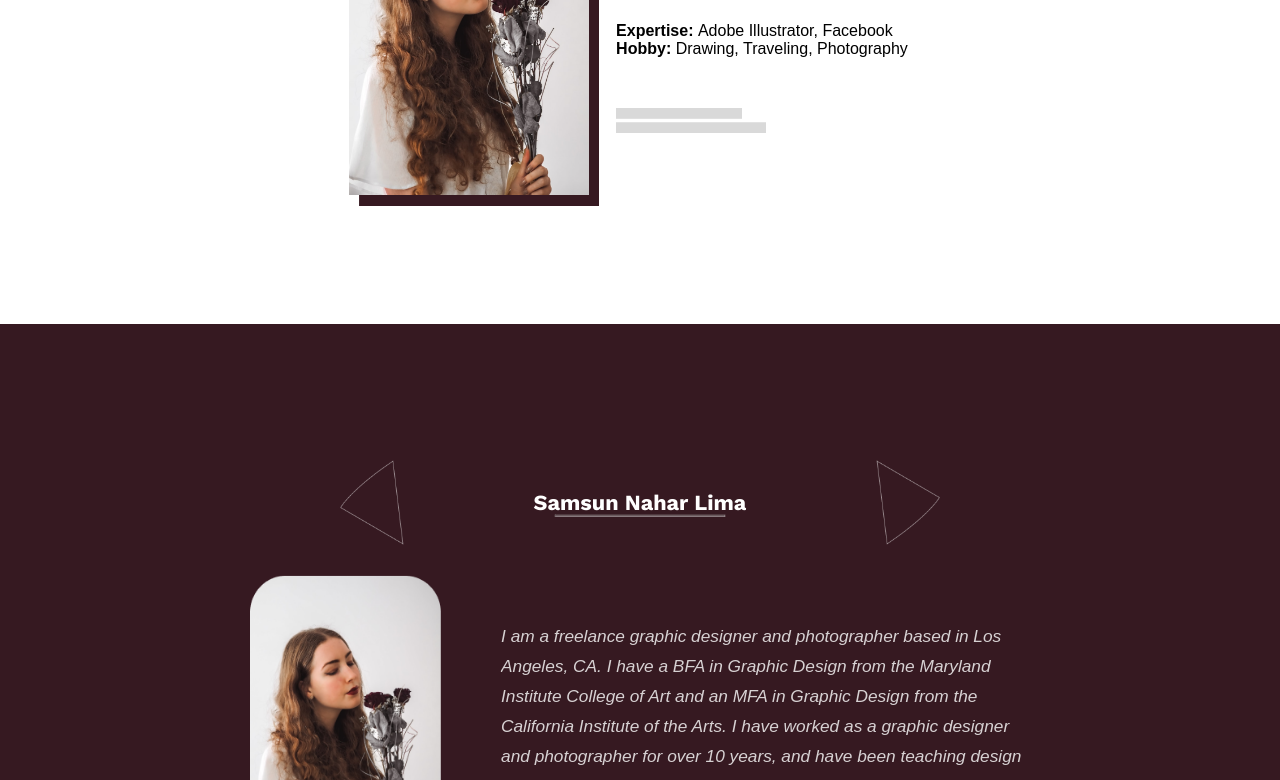
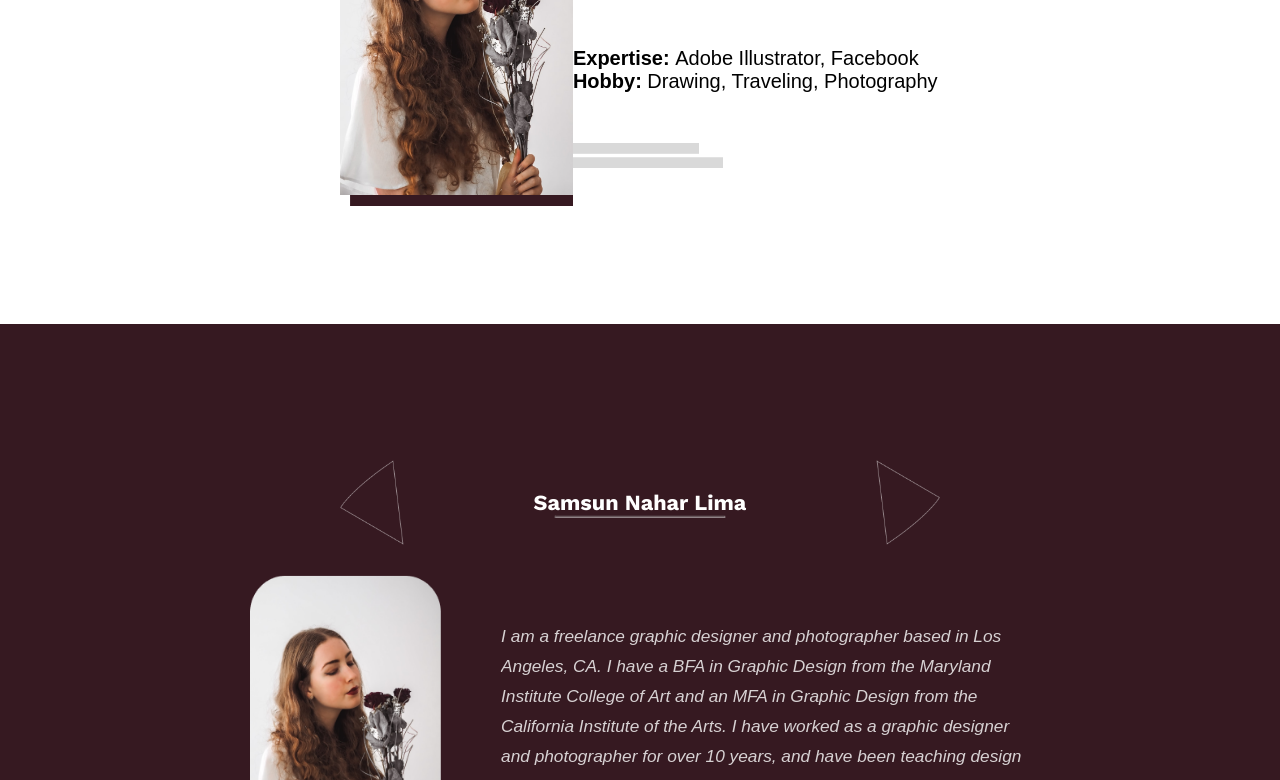
Before and after one commit to Exkolix/Project-0, a plain HTML site: page index.html in a window 1280 px wide. Shown: the part 336-1116 px from the top of the page. Drawn offline with nearby package versions, Linux system fonts and the light colour scheme.

Commit message:
3 rerfinement

```diff
--- a/design.css
+++ b/design.css
@@ -242,3 +242,8 @@ ul li:hover {
     transition: all 0.3s ease;
     border: none;
 }
+@media (min-width: 1024px) {
+    body {
+      font-size: 20px;
+    }
+  }
```
